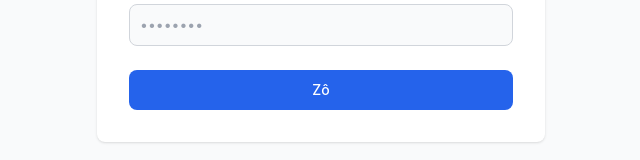
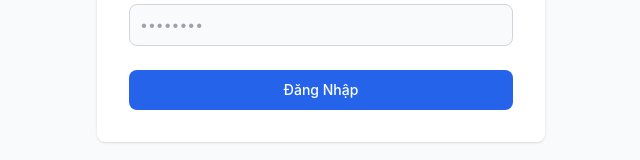
Before and after one commit to khimnguynnn/pancake-tags-counter, a Vue app: page / in a window 1280 px wide. Shown: the part 385-545 px from the top of the page, without its empty margins (319-959 px from the left). Built offline with nearby package versions, Linux system fonts and the light colour scheme.

Commit message:
update login button

```diff
--- a/src/components/HomeView.vue
+++ b/src/components/HomeView.vue
@@ -11,7 +11,7 @@
               <label for="password" class="block mb-2 text-sm font-medium text-gray-900 dark:text-white">Access Token</label>
               <input v-model="access_token" type="password" name="password" id="password" placeholder="••••••••" class="bg-gray-50 border border-gray-300 text-gray-900 sm:text-sm rounded-lg focus:ring-primary-600 focus:border-primary-600 block w-full p-2.5 dark:bg-gray-700 dark:border-gray-600 dark:placeholder-gray-400 dark:text-white dark:focus:ring-blue-500 dark:focus:border-blue-500" required="">
             </div>
-            <button type="submit" class="w-full text-white bg-primary-600 hover:bg-primary-700 focus:ring-4 focus:outline-none focus:ring-primary-300 font-medium rounded-lg text-sm px-5 py-2.5 text-center dark:bg-primary-600 dark:hover:bg-primary-700 dark:focus:ring-primary-800">Zô</button>
+            <button type="submit" class="w-full text-white bg-primary-600 hover:bg-primary-700 focus:ring-4 focus:outline-none focus:ring-primary-300 font-medium rounded-lg text-sm px-5 py-2.5 text-center dark:bg-primary-600 dark:hover:bg-primary-700 dark:focus:ring-primary-800">Đăng Nhập</button>
           </form>
         </div>
       </div>
```
